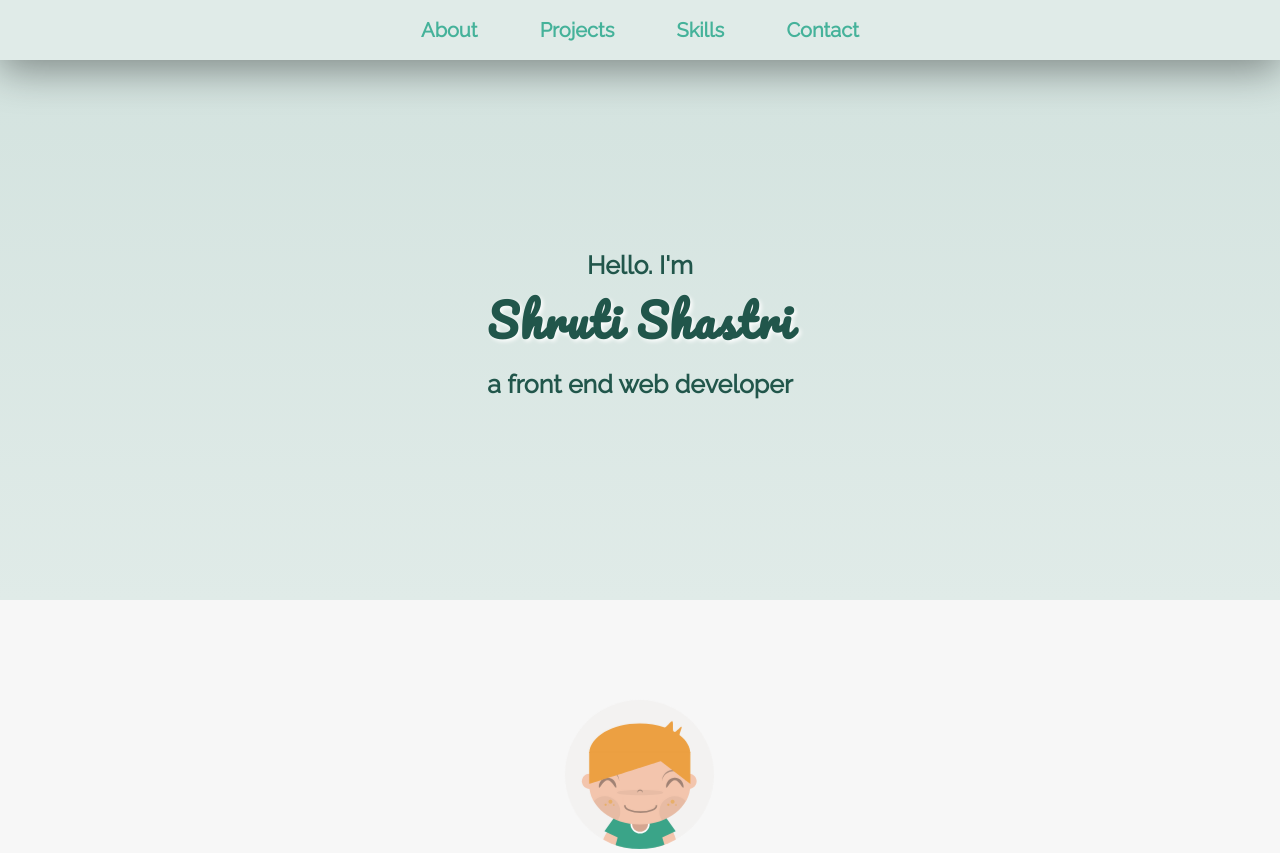
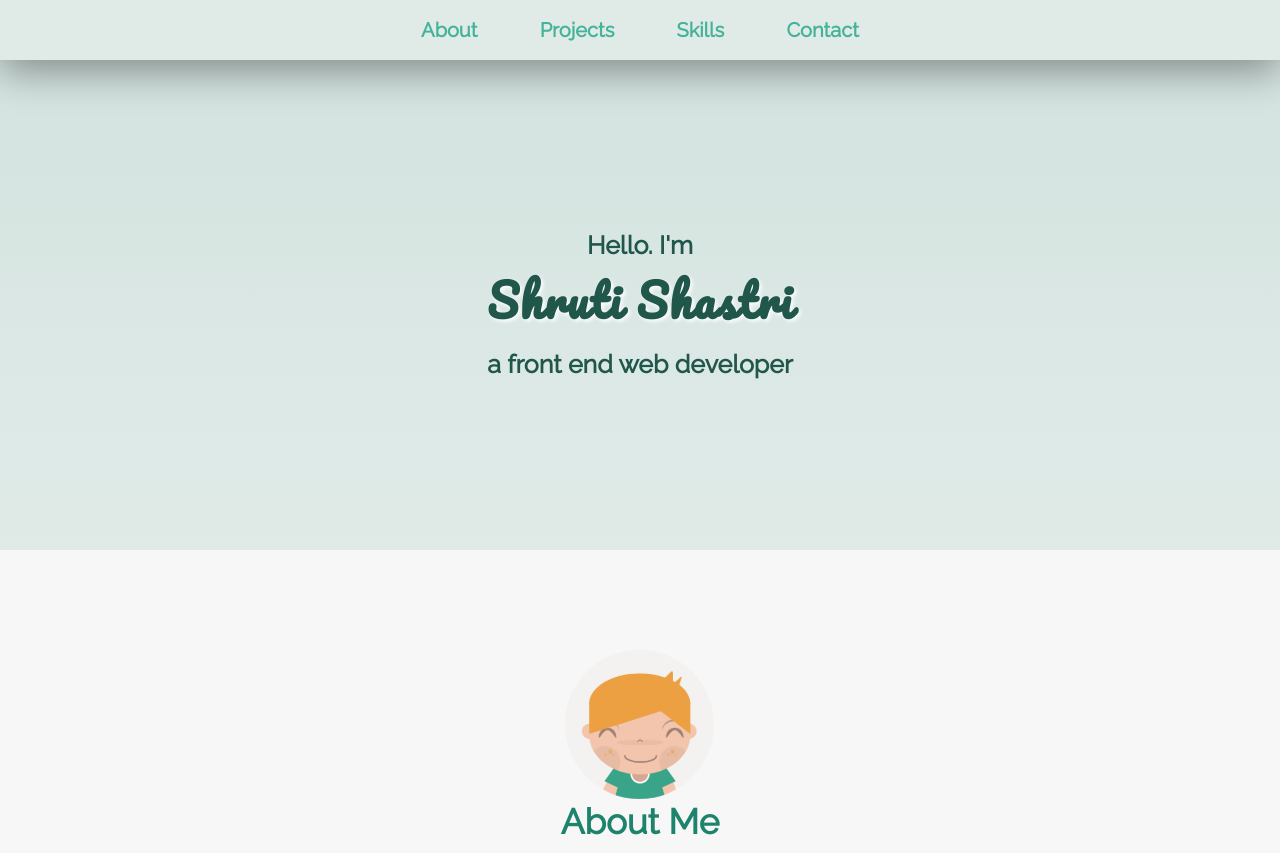
Before and after one commit to shruti49/portfolio-website, a website: page index.html in a window 1280 px wide. Shown: the top 853 px of the page. Drawn offline with Linux system fonts and the light colour scheme.

```diff
--- a/sass/pages/_header.scss
+++ b/sass/pages/_header.scss
@@ -1,7 +1,7 @@
 /******HEADER SECTION*************/
 header {
   width: 100%;
-  height: 60rem;
+  height: 55rem;
   text-align: center;
 
   display: flex;
@@ -55,7 +55,7 @@
 
 .welcome-section {
   width: 100%;
-  padding: 25rem 0;
+  padding: 23rem 0;
   color: $color-green-two;
 
   display: flex;
```
Also changed, not shown: css/main.css.
